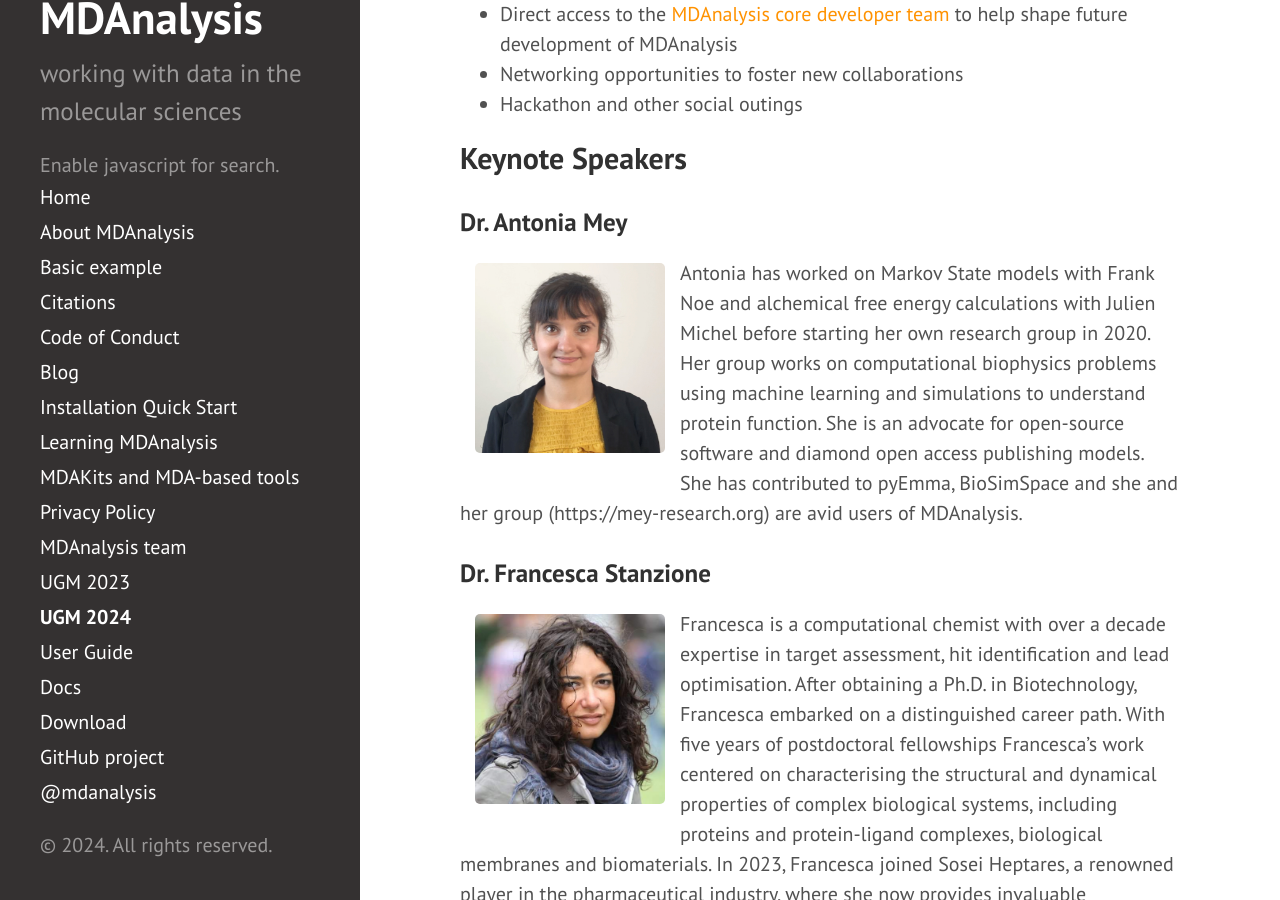
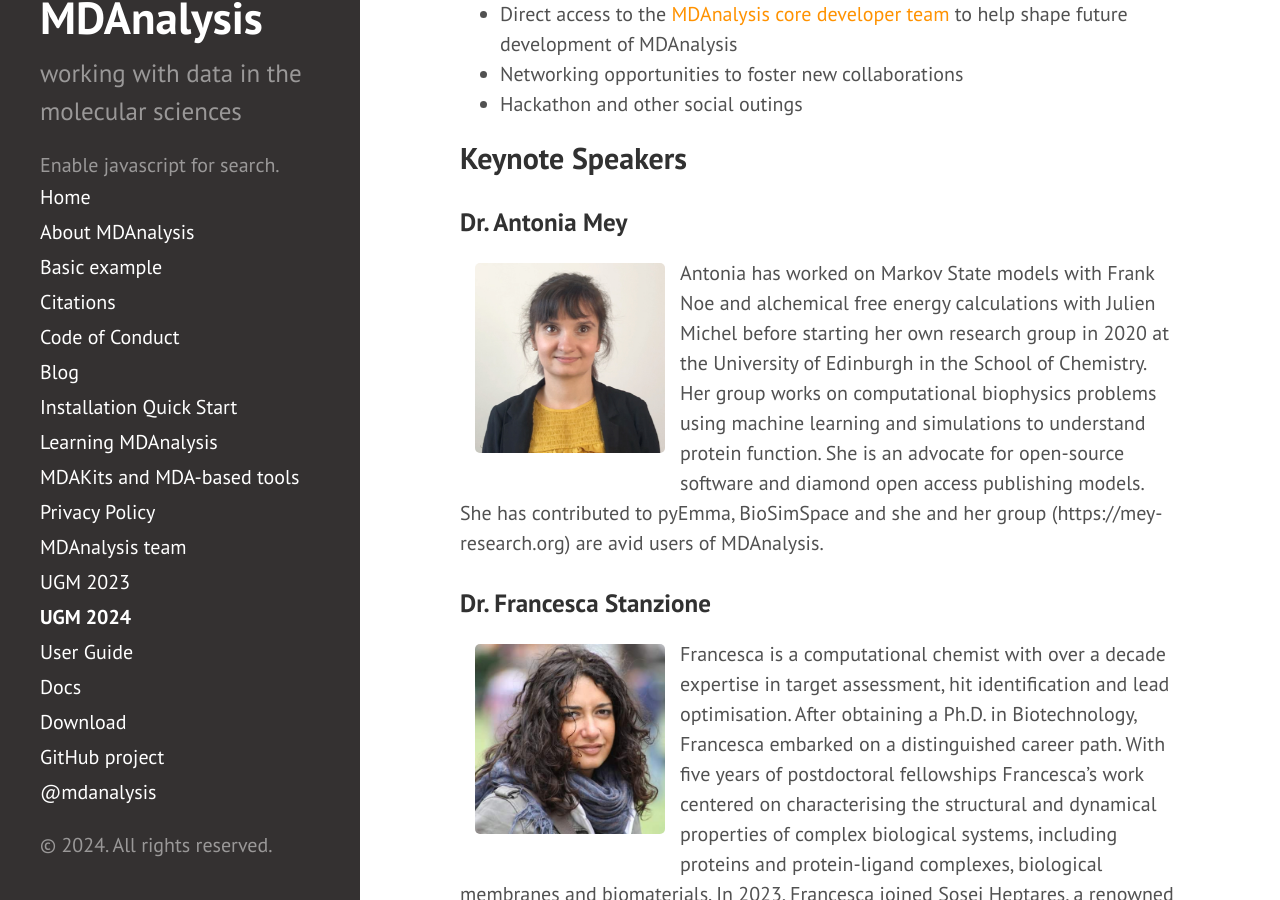
Before and after one commit to MDAnalysis/MDAnalysis.github.io, a Jekyll site: the page built from pages/ugm2024.md, in a window 1280 px wide and 900 px high, scrolled down 706 px. Built offline with Jekyll 4.4.1, drawn with Linux system fonts in a browser that asks for light colours; comment, search, counter and statistics services are not loaded.

Commit message:
Add Antonia's affiliation

```diff
--- a/pages/ugm2024.md
+++ b/pages/ugm2024.md
@@ -23,7 +23,7 @@ src="/public/images/UGM2024photo_Mey.jpg"
 title="Dr. Antonia Mey" alt="Dr. Antonia Mey"
 style="float: left; width: 220px; height: 220px; border-radius: 20px; border: 15px solid white" />
 
-Antonia has worked on Markov State models with Frank Noe and alchemical free energy calculations with Julien Michel before starting her own research group in 2020. Her group works on computational biophysics problems using machine learning and simulations to understand protein function. She is an advocate for open-source software and diamond open access publishing models. She has contributed to pyEmma, BioSimSpace and she and her group (https://mey-research.org) are avid users of MDAnalysis.
+Antonia has worked on Markov State models with Frank Noe and alchemical free energy calculations with Julien Michel before starting her own research group in 2020 at the University of Edinburgh in the School of Chemistry. Her group works on computational biophysics problems using machine learning and simulations to understand protein function. She is an advocate for open-source software and diamond open access publishing models. She has contributed to pyEmma, BioSimSpace and she and her group (https://mey-research.org) are avid users of MDAnalysis.
 
 ### Dr. Francesca Stanzione
 
```
